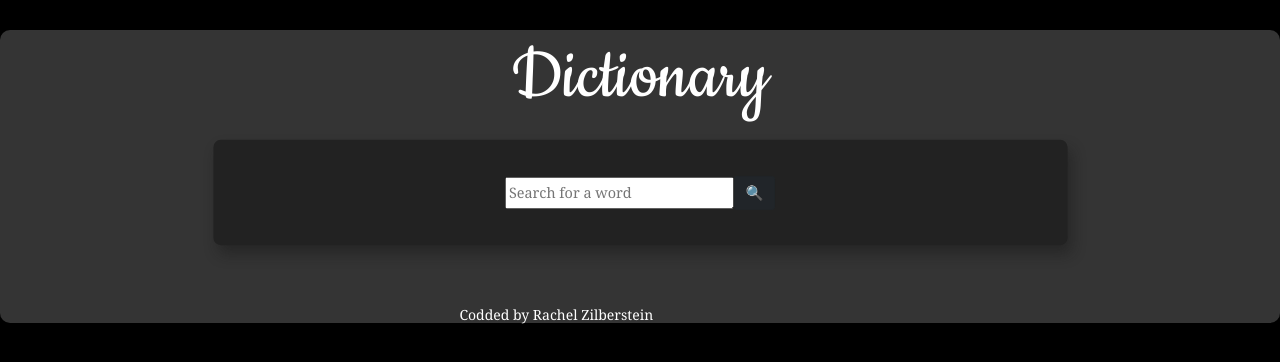
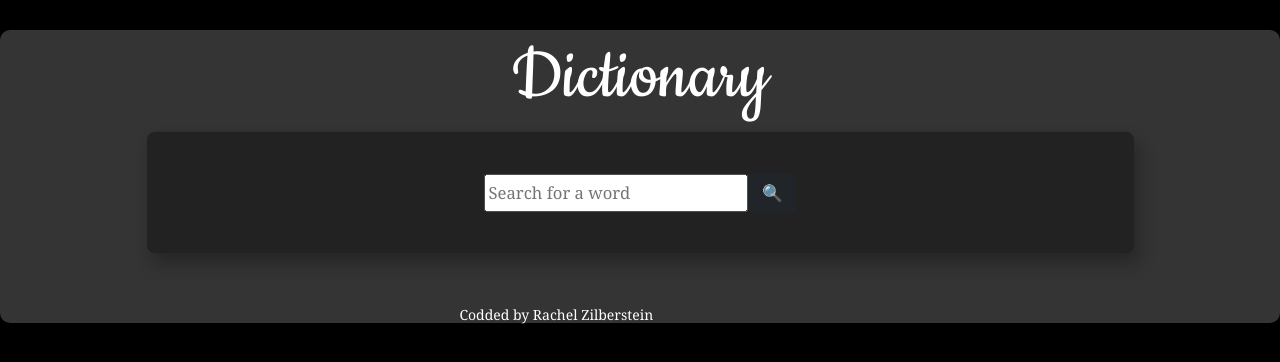
Before and after one commit to Rachelz85/dictionary-project, a React (Create React App) app: page / in a window 1280 px wide. In both pictures the pointer is over the element 640 px from the left and 192 px from the top of the page. Shown: the top 362 px of the page. Built offline with nearby package versions, Linux system fonts and the light colour scheme.

Commit message:
Update Dictionary.css

```diff
--- a/src/Dictionary.css
+++ b/src/Dictionary.css
@@ -28,7 +28,7 @@
 
 .Dictionary section:hover {
   background-color: #222222;
-  transform: scale(0.9);
+  transform: scale(1.04);
   color: #c8b2e0;
   box-shadow: 5px 10px 15px rgba(20, 20, 20, 0.4);
 }
```
